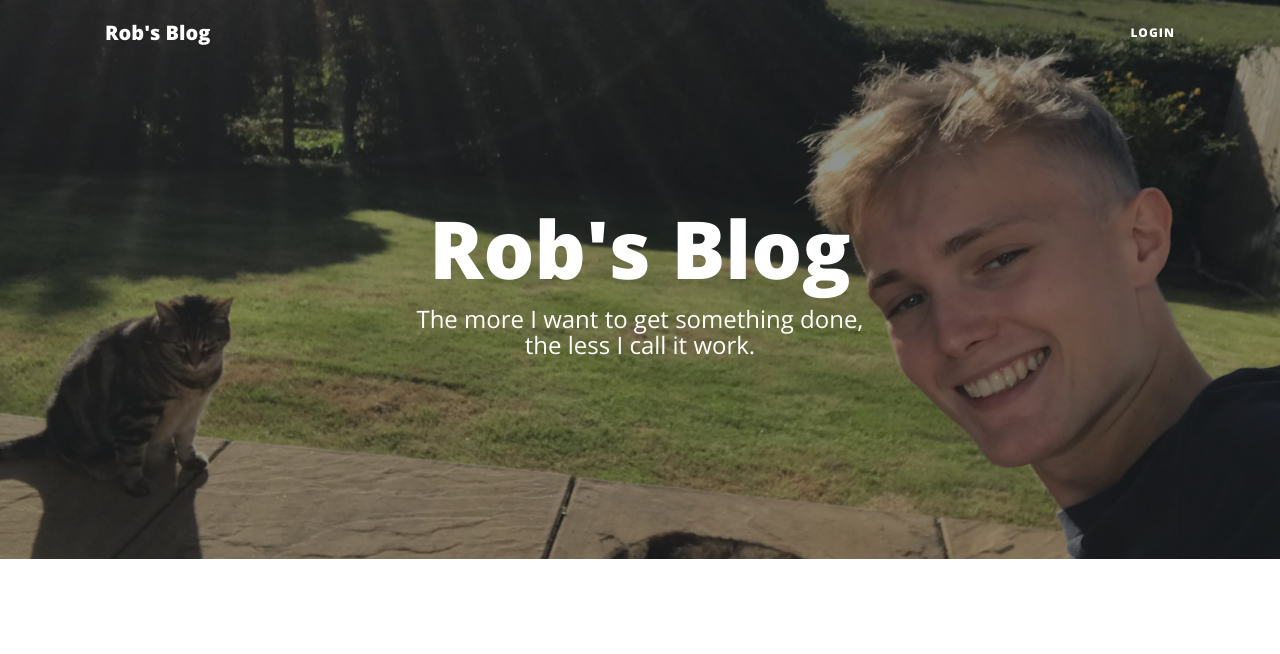
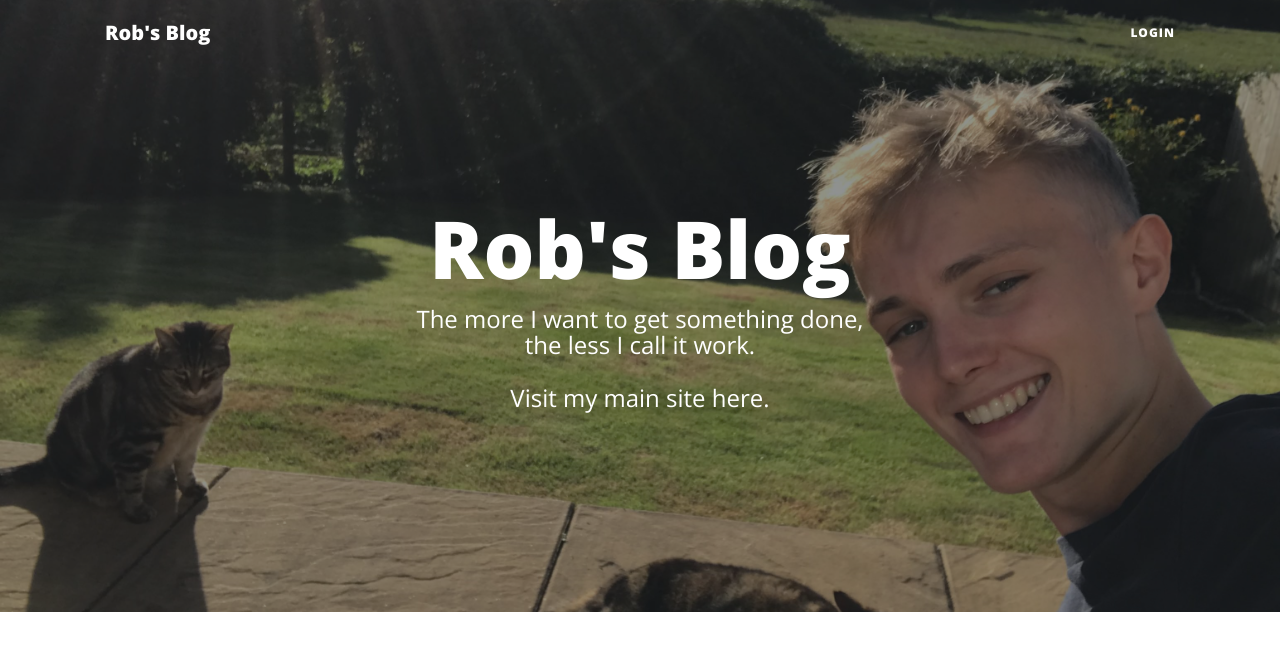
Before and after one commit to robj3d3/bridging-coursework, a Django app: page / in a window 1280 px wide. Shown: the top 654 px of the page. Run offline with Django 3.2, Linux system fonts and the light colour scheme; data that the repository does not hold is empty; some libraries are stand-ins or nearby versions.

Commit message:
Added href to main site

```diff
--- a/blog/templates/blog/post_list.html
+++ b/blog/templates/blog/post_list.html
@@ -10,7 +10,10 @@
             <div class="col-lg-8 col-md-10 mx-auto">
                 <div class="site-heading">
                 <h1>Rob's Blog</h1>
-                <span class="subheading">The more I want to get something done,<br>the less I call it work.</span>
+                <span class="subheading">The more I want to get something done,<br>the less I call it work.
+                <br>
+                <br>
+                Visit my main site <strong><a style="color: white;" id="main-site" href="https://www.robhallam.uk">here.</a></strong></span>
                 </div>
             </div>
         </div>
```
